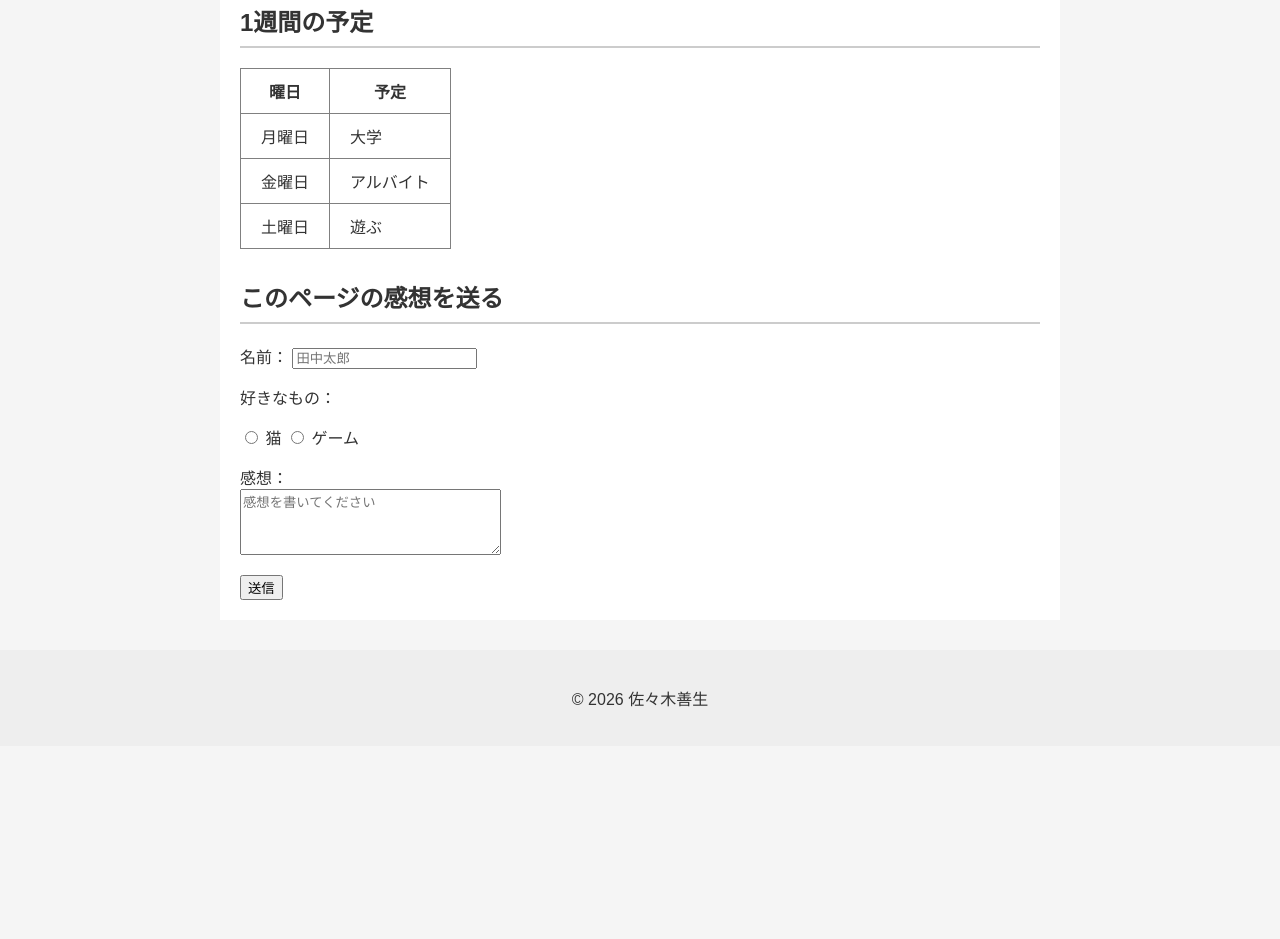
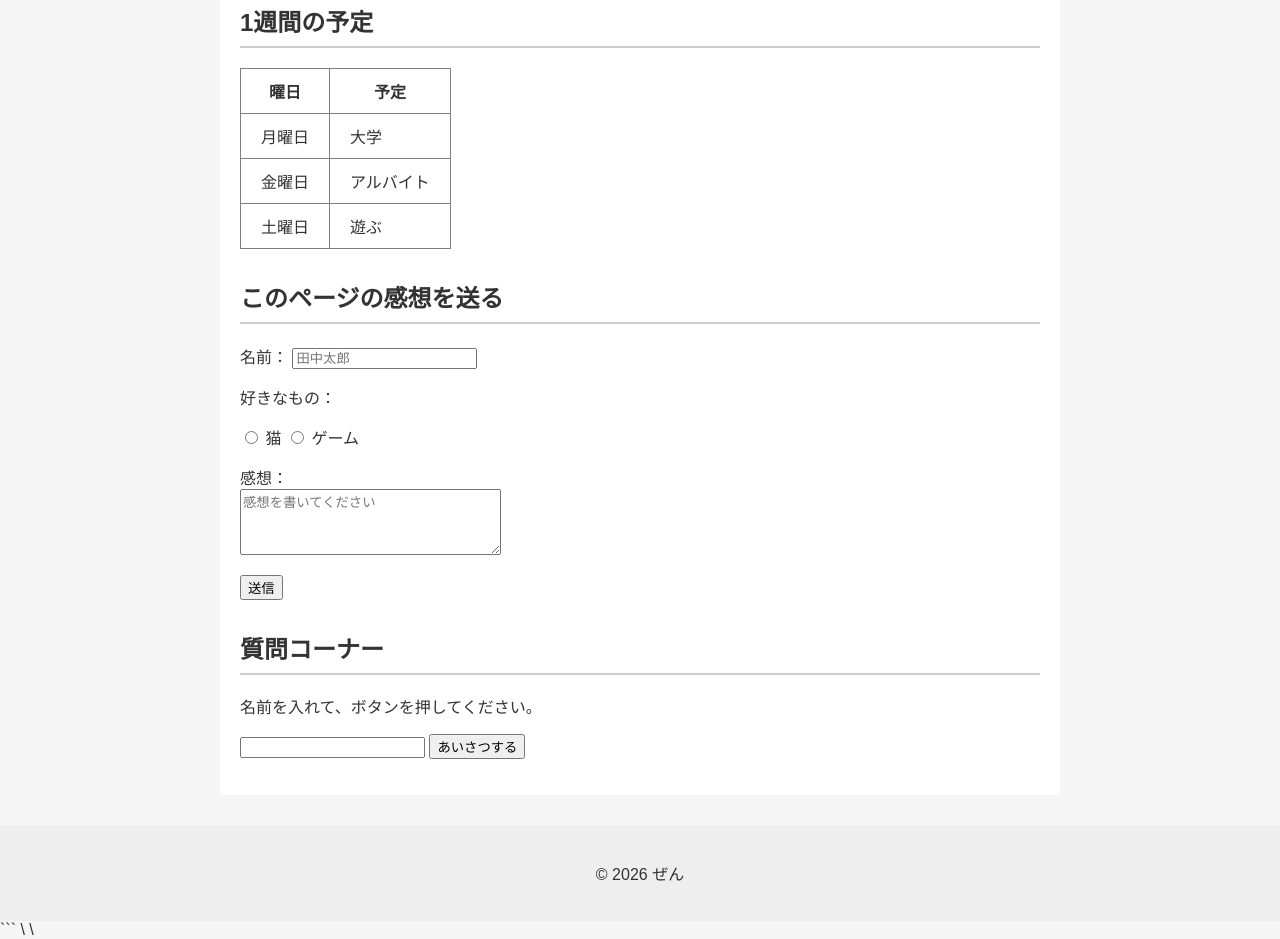
Before and after one commit to sasakizen7-hub/profile, a plain HTML site: page index.html in a window 1280 px wide. Shown: the part 755-1694 px from the top of the page. Before the commit the page ends 1501 px from the top, so only its background shows below. Drawn offline with Linux system fonts and the light colour scheme.

Commit message:
名前をぜんに変更

````diff
--- a/index.html
+++ b/index.html
@@ -1,15 +1,9 @@
 <!DOCTYPE html>
-<html lang="ja">
-<head>
-    <meta charset="UTF-8">
-    <meta name="viewport" content="width=device-width, initial-scale=1.0">
-    <title>自己紹介ページ</title>
-    <link rel="stylesheet" href="style.css">
-</head>
-<body>
+
+<html lang="ja"> <head>     <meta charset="UTF-8">     <meta name="viewport" content="width=device-width, initial-scale=1.0">     <title>自己紹介ページ</title>     <link rel="stylesheet" href="style.css"> </head> <body>
 
 <header>
-        <h1>佐々木善生の自己紹介</h1>
+    <h1>ぜんの自己紹介</h1>
 
     <nav>
         <ul>
@@ -18,6 +12,7 @@
             <li><a href="#holiday">休日の過ごし方</a></li>
             <li><a href="#schedule">予定</a></li>
             <li><a href="#contact">感想を送る</a></li>
+            <li><a href="#ask">質問コーナー</a></li>
         </ul>
     </nav>
 </header>
@@ -105,11 +100,26 @@
         </form>
     </section>
 
+    <!-- 質問コーナー -->
+    <section>
+        <h2 id="ask">質問コーナー</h2>
+
+        <p>名前を入れて、ボタンを押してください。</p>
+
+        <input type="text" id="guest-name">
+
+        <button onclick="greet()">あいさつする</button>
+
+        <p id="reply"></p>
+    </section>
+
 </main>
 
 <footer>
-        <p>&copy; 2026 佐々木善生</p>
+    <p>&copy; 2026 ぜん</p>
 </footer>
 
-</body>
-</html>
+<script src="js/main.js"></script>
+```
+
+\</body> \</html>
--- /dev/null
+++ b/js/main.js
@@ -0,0 +1,6 @@
+console.log("main.js を読み込みました");
+
+function greet() {
+    const name = document.getElementById("guest-name").value;
+    document.getElementById("reply").textContent = name + "さんこんにちは！クオリティは低いですが、気軽に見ていってください。";
+}
````
Lines whose indentation alone changed are shown as unchanged.
